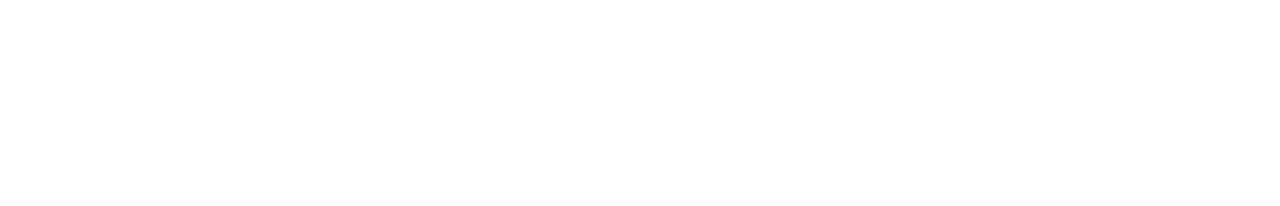
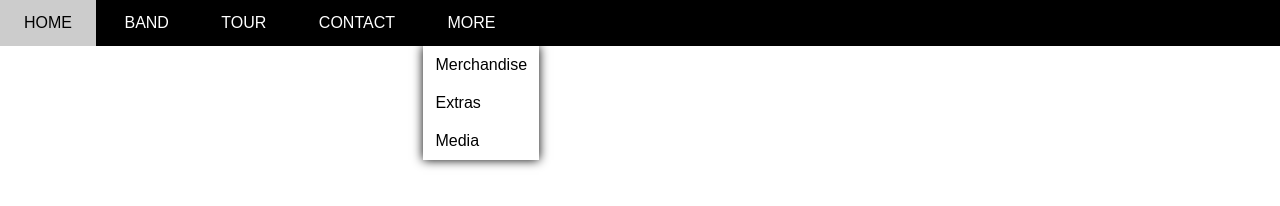
Before and after one commit to bahieu/hello_git, a plain HTML site: page index.html in a window 1280 px wide. Drawn offline with Linux system fonts and the light colour scheme.

Commit message:
update files

```diff
--- a/assets/css/style.css
+++ b/assets/css/style.css
@@ -0,0 +1,73 @@
+/* Reset CSS*/
+* {
+  padding: 0;
+  margin: 0;
+  box-sizing: border-box;
+}
+html {
+  font-family: Arial, Helvetica, sans-serif;
+}
+/*
+1. Làm từ ngoài vào trong
+2. Làm từ trên xuống dưới
+3. Từ tổng quan đến chi tiết
+*/
+/*
+1. Vị trí
+2. Kích thước (width, height)
+3. Màu sắc
+4. Kiểu dáng (kiểu chữ, hình tròn, vuông,...)
+ */
+#main {
+}
+#header {
+  height: 46px;
+  background-color: black;
+}
+#nav,
+.subnav {
+  list-style-type: none;
+}
+#nav > li {
+  display: inline-block;
+}
+
+#nav li {
+  position: relative;
+}
+#nav > li > a {
+  color: white;
+  text-transform: uppercase;
+}
+#nav li a {
+  text-decoration: none;
+  line-height: 46px;
+  padding: 0 24px;
+  display: block;
+}
+#nav .subnav li:hover a,
+#nav > li:hover > a {
+  color: black;
+  background-color: #ccc;
+}
+#nav .subnav {
+  /* display: none; */
+  position: absolute;
+  background-color: white;
+  box-shadow: 0 0 10px black;
+}
+#nav .subnav a {
+  color: black;
+  padding: 0 12px;
+  line-height: 38px;
+}
+#nav .subnav li:hover #slider {
+  min-height: 500px;
+  background-color: #333;
+}
+#slider {
+}
+#content {
+}
+#footer {
+}
--- a/index.html
+++ b/index.html
@@ -1,16 +1,36 @@
 <!DOCTYPE html>
 <html lang="en">
-<head>
-    <meta charset="UTF-8">
-    <meta http-equiv="X-UA-Compatible" content="IE=edge">
-    <meta name="viewport" content="width=device-width, initial-scale=1.0">
-    <link rel="stylesheet" href="./assets/css/style.css">
+  <head>
+    <meta charset="UTF-8" />
+    <meta http-equiv="X-UA-Compatible" content="IE=edge" />
+    <meta name="viewport" content="width=device-width, initial-scale=1.0" />
+    <link rel="stylesheet" href="./assets/css/style.css" />
     <title>Document</title>
-</head>
-<body>
-    <div class="main">
+  </head>
+  <body>
+    <div id="main">
+      <div id="header">
+          <ul id="nav">
+              <li><a href="">Home</a></li>
+              <li><a href="">Band</a></li>
+              <li><a href="">Tour</a></li>
+              <li><a href="">Contact</a></li>
+              <li>
+                  <a href="">More</a>
+                  <ul class="subnav">
+                      <li><a href="">Merchandise</a></li>
+                      <li><a href="">Extras</a></li>
+                      <li><a href="">Media</a></li>
+                  </ul>
+                </li>
+          </ul>
+      </div>
 
+      <div id="slider"></div>
+
+      <div id="content"></div>
+
+      <div id="footer"></div>
     </div>
-
-</body>
+  </body>
 </html>
```
